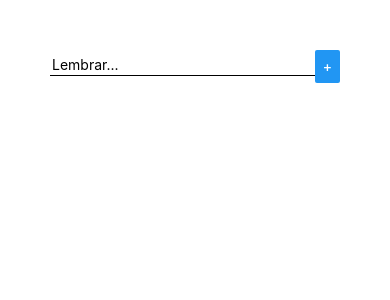
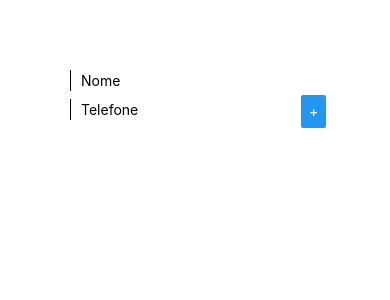
Before and after one commit to WellsSA/UserList_react-native, a React Native app: screen / in a window 390 px wide. Shown: the top 300 px of the page. Built offline with nearby package versions, Linux system fonts and the light colour scheme.

Commit message:
App.js: code refactoring to manage users, not notes

```diff
--- a/App.js
+++ b/App.js
@@ -2,47 +2,53 @@ import React, { useState } from 'react';
 import { StyleSheet, Text, TextInput, Button, View, FlatList } from 'react-native';
 
 export default function App() {
-  const [note, setNote] = useState('');
-  const [notes, setNotes] = useState([]);
-  const [noteCounter, setNoteCounter] = useState(0);
+  const [name, setName] = useState('');
+  const [phone, setPhone] = useState('');
+  const [users, setUsers] = useState([]);
+  const [userCounter, setUserCounter] = useState(0);
 
-  // handle user changes on input
-  const handleNoteInput = stickyNote => {
-    setNote(stickyNote);
-  };
+  // adds a user item to array with other users
+  const addUser = () => {
+    console.log (name);
 
-  // adds note item to array with other sticky notes
-  const addNote = () => {
-    console.log (note);
-
-    setNotes (notes => {
-      setNoteCounter(noteCounter + 1);
-      return [...notes, {
-        key: String(noteCounter),
-        value: note,
+    setUsers (users => {
+      setUserCounter(userCounter + 1);
+      return [...users, {
+        key: String(userCounter * 10),
+        value: { name, phone },
       }];
     });
   }
 
   return (
     <View style={styles.mainView}>
-      <View style={styles.ReminderView}>
-      {/* usuário irá inserir lembretes aqui*/}
-      <TextInput
-        placeholder="Lembrar..."
-        style={styles.ReminderInput}
-        onChangeText={handleNoteInput}
-        value={note}
-      />
-      <Button title="+" onPress={addNote}></Button>
+      {/* Insert section */}
+      <View style={styles.inputView}>
+        <View style={styles.inputSection}>
+          <TextInput
+            placeholder="Nome"
+            style={styles.input}
+            onChangeText={setName}
+            value={name}
+          />
+        </View>
+        <View style={styles.inputSection}>
+          <TextInput
+            placeholder="Telefone"
+            style={styles.input}
+            onChangeText={setPhone}
+            value={phone}
+          />
+          <Button title="+" onPress={addUser}></Button>
+        </View>
       </View>
-      {/*Aqui será exibida a lista de lembretes*/}
+      {/* List seciton */}
       <FlatList
-        data={notes}
+        data={users}
         renderItem={
-          note => (
+          ({ item: { value: { name, phone } } }) => (
             <View style={styles.listItem}>
-              <Text>{note.item.value}</Text>
+              <Text>{name} - {phone}</Text>
             </View>
           )
         }
@@ -55,16 +61,24 @@ const styles = StyleSheet.create({
   mainView: {
     padding: 50,
   },
-  ReminderView: {
+  inputView: {
+    padding: 20,
+    flexDirection: 'column',
+    justifyContent: 'space-between',
+    alignItems: 'center',
+  },
+  inputSection: {
+    width: '100%',
     flexDirection: 'row',
     justifyContent: 'space-between',
     alignItems: 'center',
   },
-  ReminderInput: {
-    borderBottomColor: 'black',
-    borderBottomWidth: 1,
+  input: {
+    borderLeftColor: 'black',
+    borderLeftWidth: 1,
     marginBottom: 4,
     padding: 2,
+    paddingLeft: 10,
     flex: 1,
   },
   listItem: {
```
